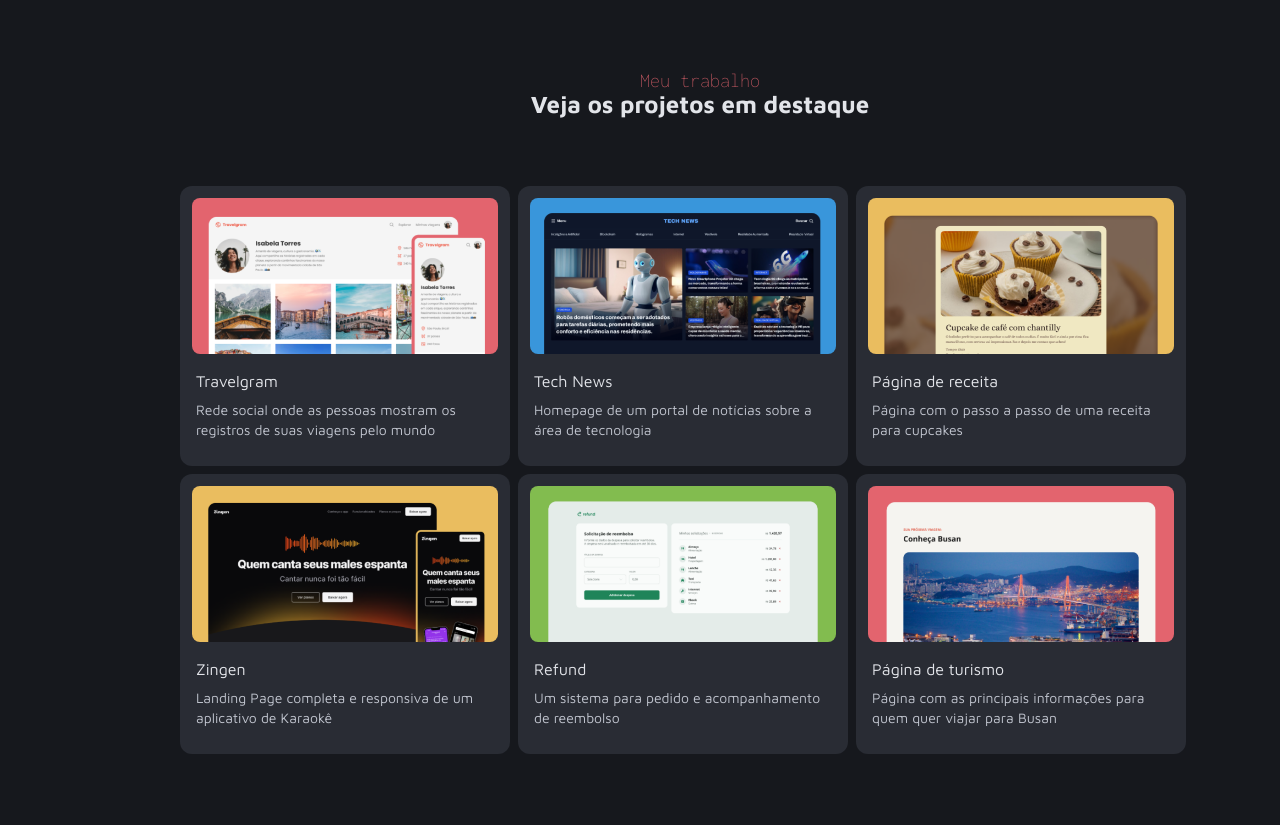
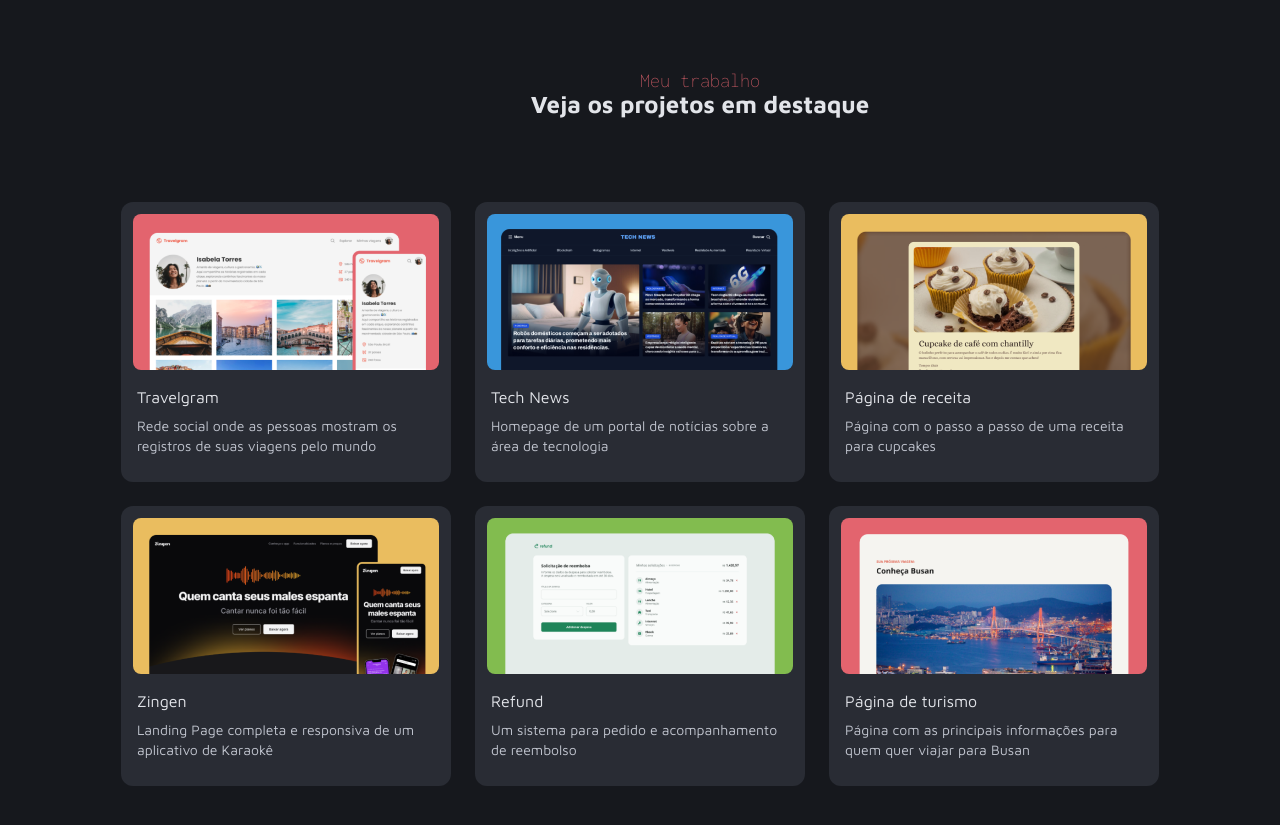
Before and after one commit to englishwithpatricia007/desafio-portfolioDev, a plain HTML site: page index.html in a window 1280 px wide. Shown: the part 753-1578 px from the top of the page. Drawn offline with Linux system fonts and the light colour scheme.

Commit message:
revisão geral das duas primeiras seções

```diff
--- a/index.html
+++ b/index.html
@@ -66,20 +66,18 @@
           </div>
         </div>
         <div class="centralizada">
-                  <img id="caretDoubleDown" src="assets/icons/CaretDoubleDown.svg"/>
+          <img id="caretDoubleDown" src="assets/icons/CaretDoubleDown.svg"/>
         </div>
-
       </section>
 
 
       <section id="projetos">
         <header>
-          <span class="subtitle red">Meu trabalho</span>
-          <h2 class="title-md gray-600">Veja os projetos em destaque</h2>
+          <span class="subtitle red centralizada">Meu trabalho</span>
+          <h2 class="title-md gray-600 class="">Veja os projetos em destaque</h2>
         </header>
 
-        <div id="thumbnails">
-
+        <div id="thumbnails" class="centralizada">
           <figure>
             <img src="assets/thumbnail/Thumbnail_Project-01.png" alt="" />
             <span class="gray-600 title-sm">Travelgram</span>
@@ -118,6 +116,10 @@
         </div>
 
       </section>
+
+
+
+
     </main>
   </body>
 </html>
--- a/styles/sections.css
+++ b/styles/sections.css
@@ -3,7 +3,7 @@
   background-image: url(../assets/Background_Intro.png);
   margin: 120px 163px 0px;
   #info {
-        display: flex;
+    display: flex;
     flex-direction: column; align-items: center;
   }
 
@@ -90,11 +90,18 @@
   justify-content: center;
   margin-top: 72px;
 
+  .centralizada {
+    display: flex;
+    justify-content: center;
+    align-items: top;
+  }
+
   header {
     width: 1040px;
     height: 61px;
     text-align: center;
-    margin-bottom: 56px;
+    margin-bottom: 72px;
+
   }
 
   figure {
@@ -131,10 +138,10 @@
   }
 
   #thumbnails {
-  display: grid;
-  grid-template-columns: repeat(3, 1fr); /* 3 colunas */
-  grid-template-rows: repeat(2, auto);   /* 2 linhas */
-    gap: 8px;
+    display: grid;
+    grid-template-columns: repeat(3, 1fr); /* 3 colunas */
+    grid-template-rows: repeat(2, auto);   /* 2 linhas */
+    gap: 24px;
   }
 
 
```
